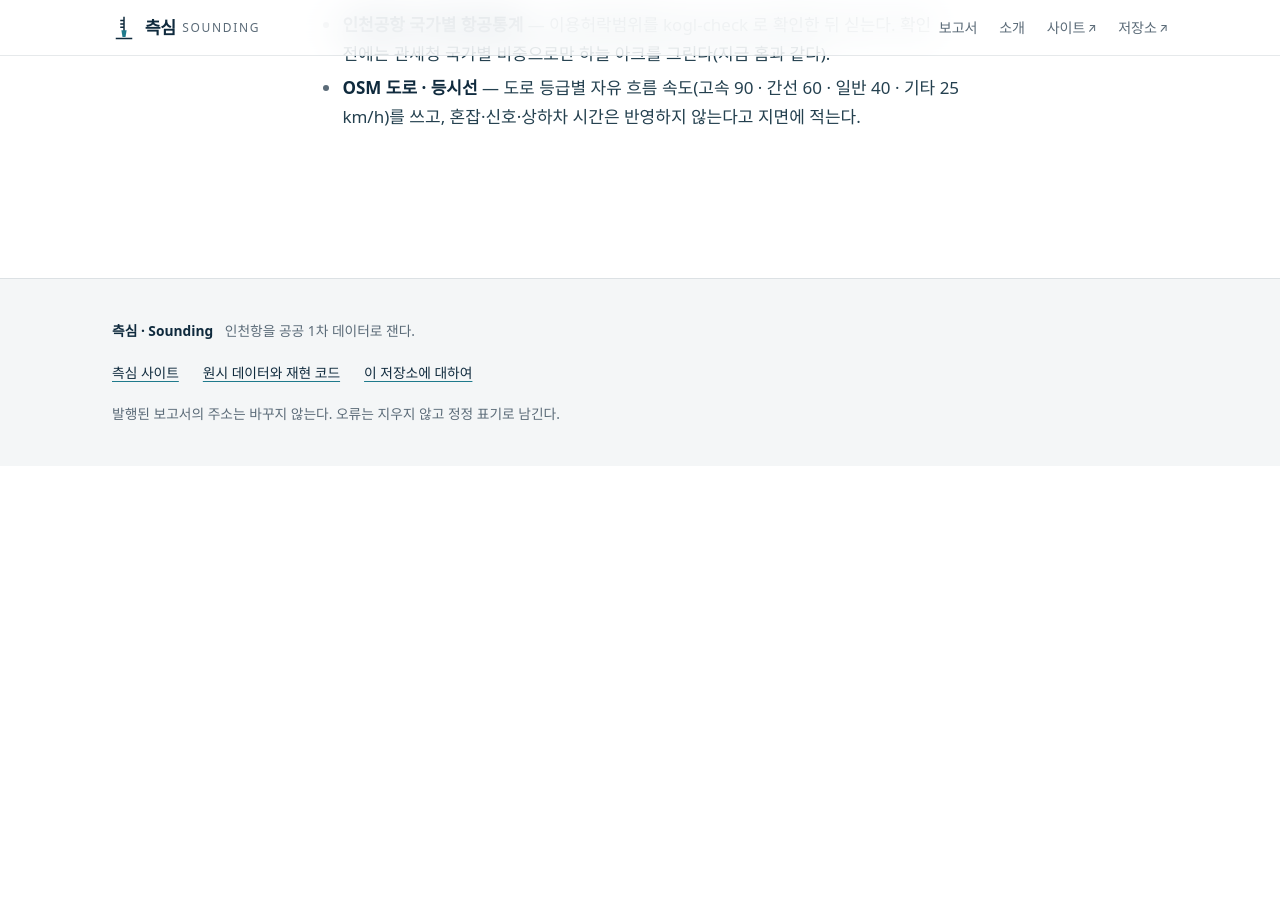
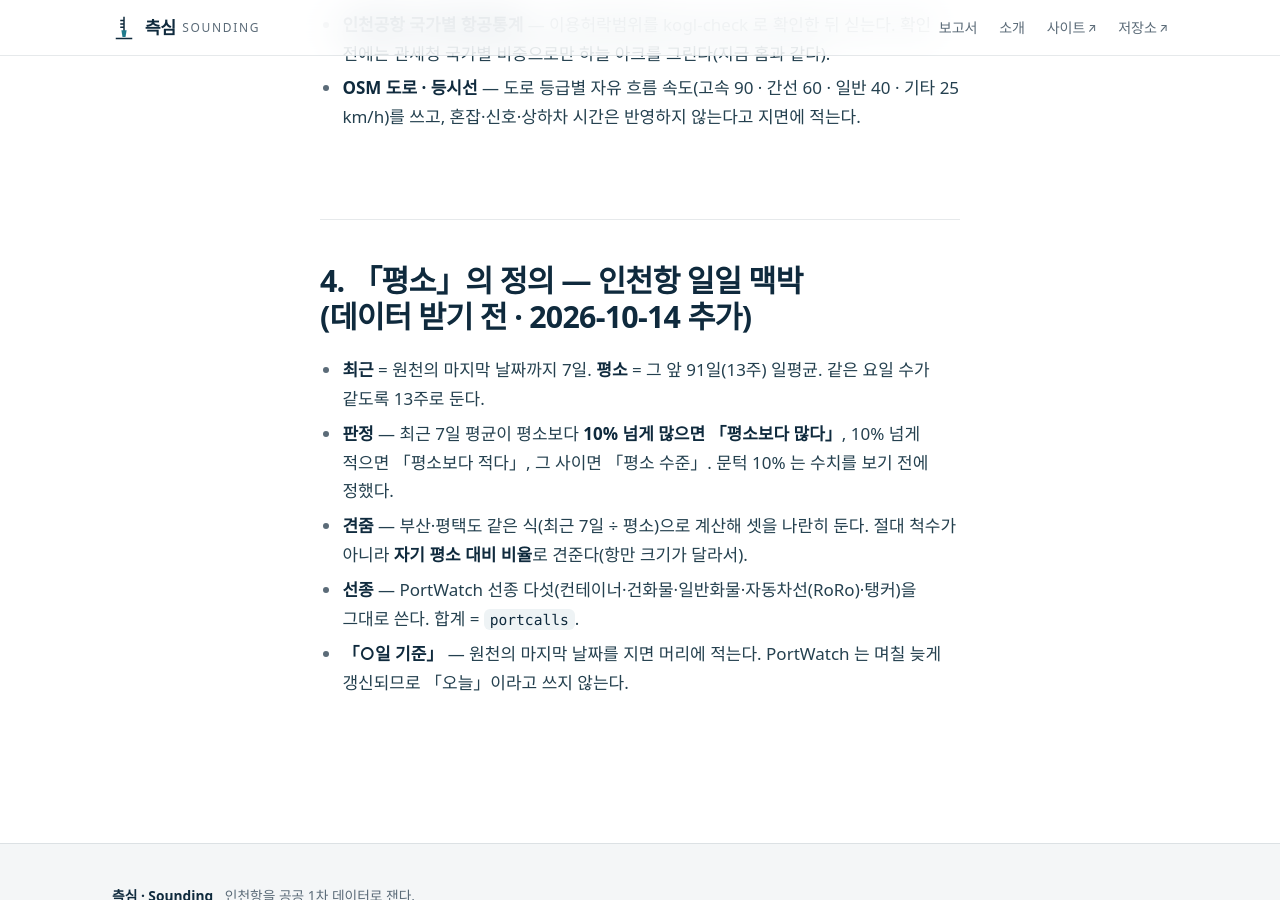
Before and after one commit to jisangj03-dev/incheon-port-analysis, a Jekyll site: the page built from docs/측심_실무도구_판정기준_선커밋_20261014.md, in a window 1280 px wide and 900 px high, scrolled down 3632 px. Built offline with Jekyll 4.4.1, drawn with Linux system fonts in a browser that asks for light colours; some web fonts are replaced; our own code applies the rules of GitHub Pages for plain Markdown files; before the commit the page ends 4098 px from its top, so only the background shows below that.

Commit message:
선커밋: 인천항 일일 맥박 「평소」 정의 — 데이터 받기 전
Co-Authored-By: Claude Opus 5.5 <noreply@anthropic.com>
Claude-Session: https://claude.ai/code/session_01L59oEoiMW7KHoJRFFkcN4Q

```diff
--- a/docs/측심_실무도구_판정기준_선커밋_20261014.md
+++ b/docs/측심_실무도구_판정기준_선커밋_20261014.md
@@ -43,3 +43,11 @@
 - **운임지수** — 이용 조건(재배포·가공)을 원문으로 확인하기 전에는 지면에 싣지 않는다.
 - **인천공항 국가별 항공통계** — 이용허락범위를 kogl-check 로 확인한 뒤 싣는다. 확인 전에는 관세청 국가별 비중으로만 하늘 아크를 그린다(지금 홈과 같다).
 - **OSM 도로 · 등시선** — 도로 등급별 자유 흐름 속도(고속 90 · 간선 60 · 일반 40 · 기타 25 km/h)를 쓰고, 혼잡·신호·상하차 시간은 반영하지 않는다고 지면에 적는다.
+
+## 4. 「평소」의 정의 — 인천항 일일 맥박(데이터 받기 전 · 2026-10-14 추가)
+
+- **최근** = 원천의 마지막 날짜까지 7일. **평소** = 그 앞 91일(13주) 일평균. 같은 요일 수가 같도록 13주로 둔다.
+- **판정** — 최근 7일 평균이 평소보다 **10% 넘게 많으면 「평소보다 많다」**, 10% 넘게 적으면 「평소보다 적다」, 그 사이면 「평소 수준」. 문턱 10% 는 수치를 보기 전에 정했다.
+- **견줌** — 부산·평택도 같은 식(최근 7일 ÷ 평소)으로 계산해 셋을 나란히 둔다. 절대 척수가 아니라 **자기 평소 대비 비율**로 견준다(항만 크기가 달라서).
+- **선종** — PortWatch 선종 다섯(컨테이너·건화물·일반화물·자동차선(RoRo)·탱커)을 그대로 쓴다. 합계 = `portcalls`.
+- **「○일 기준」** — 원천의 마지막 날짜를 지면 머리에 적는다. PortWatch 는 며칠 늦게 갱신되므로 「오늘」이라고 쓰지 않는다.
```
